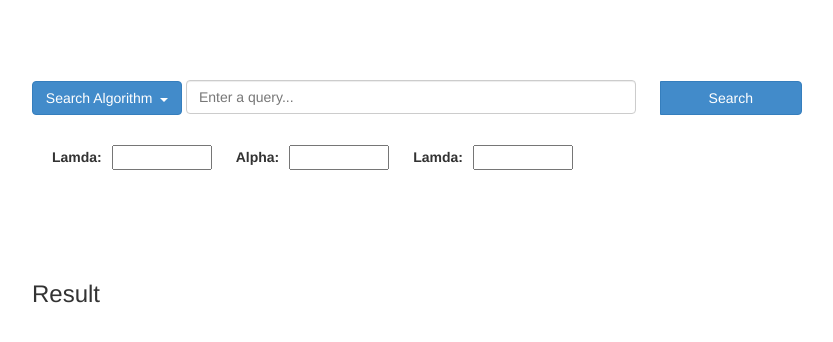
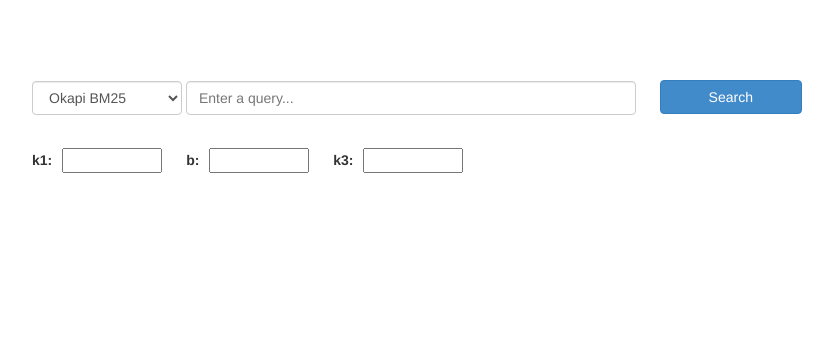
Before and after one commit to js345/VirtualIRLab, a Flask app: template templates/search.html in a window 1280 px wide. Shown: the part 52-394 px from the top of the page, without its empty margins (223-1056 px from the left). Run offline with Flask 2, Linux system fonts and the light colour scheme; the template is opened without the code that fills it, so the values that code supplies are empty; some libraries are stand-ins or nearby versions.

Commit message:
search request based on user input, rather than static data

```diff
--- a/api/searchAPI.py
+++ b/api/searchAPI.py
@@ -17,7 +17,6 @@ class SearchAPI(Resource):
     def get(self, author, ds_name):
         args = parser.parse_args()
         headers = {'Content-Type': 'text/html'}
-        print("hello")
         return make_response(render_template('search.html',documents={}), 200, headers)
 
     def post(self, author, ds_name):
--- a/static/css/search.css
+++ b/static/css/search.css
@@ -21,6 +21,10 @@
 	margin-left: 20px;
 }
 
+.para-box .input-group:first-child{
+	margin-left: 0px;
+}
+
 .input-group label{
 	float: left;
 	height: 25px;
@@ -32,6 +36,7 @@
 	width: 100px;
 	height: 25px;
 	float: left;
+	padding: 0px 5px;
 }
 
 
@@ -41,6 +46,7 @@
 #results-container{
 	padding: 0px;
 	margin-top: 50px;
+	display: none;
 }
 
 .result{
--- a/static/javascript/global_var.js
+++ b/static/javascript/global_var.js
@@ -1,2 +1,8 @@
 var search_result = null;
-var search_algorithms;
+var search_algorithms = {
+	"OkapiBM25":["k1","b","k3"],
+	"JelinekMercer":["lambda"],
+	"DirichletPrior":["mu"],
+	"AbsoluteDiscount":["delta"],
+	"PivotedLength":["s"]
+};
--- a/static/javascript/request.js
+++ b/static/javascript/request.js
@@ -1,12 +1,4 @@
-function search(){
-	search_package = {
-		"url": "/search/dev/testdata",
-		"ranker": "",
-		"query": "one",
-		"num_results": 5,
-		"params":{}
-	}
-
+function search(search_package){
 	data = {
 		"ranker":search_package['ranker'],
 		"query":search_package['query'],
@@ -21,46 +13,12 @@ function search(){
 		tpye: "jsonp"
 	})
 	.success(function(data){
-		console.log(data)
-		// $(document).load(data);
-		upload(data);
+		console.log(data);
+		render_result(data);
 	});
 }
 
-
-function upload(data){
-	var html = "";
-	data.results.forEach(function(doc){
-		html += "<tr><td>" +
-            "<div class='container-fluid result'>" +
-              "<div class='row'>" +
-                "<div class='col-md-12'>" +
-                  "<p> " + doc.path + "</p>" +
-                "</div>" +
-              "</div>" +
-              "<div class='row'>" +
-                "<div class='col-md-8 doc-info'>" +
-                  "<p>score:" + doc.score + "</p>" +
-                "</div>" +
-                "<div class='col-md-4 btn-container'>" +
-                  "<span>Relevance: </span><input id='" + doc.doc_id + "' type='checkbox' name='vehicle' value='Bike'>" +
-                "</div>"+
-              "</div>"+
-            "</div>"+
-        "</td></tr>"
-	});
-
-
-	$("#results-container table tbody").html(html);
-
-	var btn_html = "<tr><td>" + "<button onclick='submit()' class='btn btn-primary btn-block' style='margin-top:30px;'>Submit</button>" + "<tr></td>";
-	$("#results-container").html($("#results-container").html()+btn_html);
-
-	search_result = data;
-}
-
 function submit(){
-
 	var documents = [];
 
 	search_result.results.forEach(function(doc){
@@ -74,5 +32,4 @@ function submit(){
 		"query":search_result.query,
 		"user":"li"
 	}
-	console.log(package);
 }
--- a/static/javascript/search.js
+++ b/static/javascript/search.js
@@ -1,3 +1,79 @@
 $("#search").click(function(){
-	search();
+	search(create_search_package());
 });
+
+
+$("#search-algorithms").change(function(){
+	console.log($("#search-algorithms").val());
+	update_para($("#search-algorithms").val())
+});
+
+
+function render_result(data){
+	var html = "";
+
+	data.results.forEach(function(doc){
+		html += "<tr><td>" +
+            "<div class='container-fluid result'>" +
+              "<div class='row'>" +
+                "<div class='col-md-12'>" +
+                  "<p> " + doc.path + "</p>" +
+                "</div>" +
+              "</div>" +
+              "<div class='row'>" +
+                "<div class='col-md-8 doc-info'>" +
+                  "<p>score:" + doc.score + "</p>" +
+                "</div>" +
+                "<div class='col-md-4 btn-container'>" +
+                  "<span>Relevance: </span><input id='" + doc.doc_id + "' type='checkbox' name='vehicle' value='Bike'>" +
+                "</div>"+
+              "</div>"+
+            "</div>"+
+        "</td></tr>"
+	});
+
+
+	$("#results-container table tbody").html(html);
+
+	search_result = data;
+	$("#results-container").show();
+}
+
+
+function create_search_package(){
+	var query = $("#query_text").val();
+	var url_ = "/search/dev/testdata";
+	var ranker = $("#search-algorithms").val();
+	var params = {};
+	var num_results = 5;
+
+	$(".para-box").children(".input-group").each(function(){
+		var param_name = $(this).find("label").html();
+		var param_val = $(this).find("input").val();
+		params[param_name] = param_val;
+	});
+
+	return {
+		"url": url_,
+		"ranker": ranker,
+		"query": query,
+		"num_results": num_results,
+		"params": params
+	};
+}
+
+
+function update_para(algo){
+	var params = search_algorithms[algo];
+
+	var html = ""
+
+	params.forEach(function(param){
+		html += "<div id='" + param + "' class='input-group'>" +
+            "<label>" + param + ": </label>" +
+            "<input type='number' name=''></div>"
+	});
+	console.log(html);
+
+	$(".para-box").html(html);
+}
--- a/templates/basic_layout.html
+++ b/templates/basic_layout.html
@@ -5,6 +5,7 @@
   <script src="https://ajax.googleapis.com/ajax/libs/jquery/1.11.1/jquery.min.js"></script>
   <script src="{{ url_for('static', filename='javascript/bootstrap.min.js') }}"></script>
   <script src="{{ url_for('static', filename='javascript/request.js') }}"></script>
+  <script src="{{ url_for('static', filename='javascript/global_var.js') }}"></script>
   <body>
     {% block body %}{% endblock %}
   </body>
--- a/templates/search.html
+++ b/templates/search.html
@@ -3,25 +3,31 @@
   <link href="{{ url_for('static', filename='css/search.css') }}" rel="stylesheet"/>
     <div class="container-fluid">
       <div class="row">
-        <div class="dropdown" style="display: inline-block;">
-          <button style="width: 150px;" class="btn btn-primary dropdown-toggle" type="button" data-toggle="dropdown">Search Algorithm&nbsp;&nbsp;<span class="caret"></span></button>
-          <ul class="dropdown-menu" role="menu">
+        <!-- <div class="dropdown" style="display: inline-block;">
+          <button id="selected-algo" style="width: 150px;" class="btn btn-primary dropdown-toggle" type="button" data-toggle="dropdown">Search Algorithm <span class="caret"></span></button>
+          <ul class="search-algorithms" role="menu">
               <li id="OkapiBM25"><a href="#">Okapi BM25</a></li>
               <li id="PivotedLength"><a href="#">Pivoted Length Normalization</a></li>
               <li id="DirichletPrior"><a href="#">Dirichlet Prior Smoothing</a></li>
               <li id="JelinekMercer"><a href="#">Jelinek-Mercer Smoothing</a></li>
               <li id="AbsoluteDiscount"><a href="#">Absolute Discount Smoothing</a></li>
-          </ul>
+          </ul> -->
+        <div style="display: inline-block;">
+          <select id="search-algorithms" class="form-control" style="width: 150px;">
+              <option value="OkapiBM25">Okapi BM25</option>
+              <option value="PivotedLength">Pivoted Length Normalization</option>
+              <option value="DirichletPrior">Dirichlet Prior Smoothing</option>
+              <option value="JelinekMercer">Jelinek-Mercer Smoothing</option>
+              <option value="AbsoluteDiscount">Absolute Discount Smoothing</option>
+          </select>
         </div>
+
         <div style="width: 450px; display: inline-block;">
           <input type="text" class="form-control" placeholder="Enter a query..." id="query_text">
         </div>
 
-        <span class="input-group-btn" style="display: inline-block;">
-          <button id="search" style="width:142px; margin-left: 20px;" class="btn btn-primary" type="button" id="search_button">Search
 
-          </button>
-        </span>
+        <button id="search" style="width:142px; margin-left: 20px; margin-bottom: 4px" class="btn btn-primary" type="button" id="search_button">Search</button>
       </div>
     </div>
 
@@ -29,20 +35,17 @@
       <div class="row">
         <div class="para-box col-md-12">
           <div class="input-group">
-            <label>Lamda:</label>
-            <input type="" name="">
+            <label>k1:</label>
+            <input type="number" name="">
           </div>
           <div class="input-group">
-            <label>Alpha:</label>
-            <input type="" name="">
+            <label>b:</label>
+            <input type="number" name="">
           </div>
           <div class="input-group">
-            <label>Lamda:</label>
-            <input type="" name="">
+            <label>k3:</label>
+            <input type="number" name="">
           </div>
-        </div>
-        <div class="para-box col-md-6">
-
         </div>
       </div>
     </div>
@@ -55,28 +58,10 @@
           </tr>
         </thead>
         <tbody>
-          {% for document in documents.results %}
-          <tr><td>
-            <div class="container-fluid result">
-              <div class="row">
-                <div class="col-md-12">
-                  <p>{{document.name}}</p>
-                </div>
-              </div>
-              <div class="row">
-                <div class="col-md-8 doc-info">
-                  <p>score: {{document.score}}</p>
-                </div>
-                <div class="col-md-4 btn-container">
-                  <span>Relevance: </span><input type="checkbox" name="vehicle" value="Bike">
-                </div>
-              </div>
-            </div>
-          </td></tr>
-          {% endfor %}
+
         </tbody>
       </table>
-
+      <button onclick="submit()" class='btn btn-primary btn-block' style="margin-top:30px;">Submit</button>
     </div>
     <script src="{{ url_for('static', filename='javascript/search.js') }}"></script>
 {% endblock %}
```
